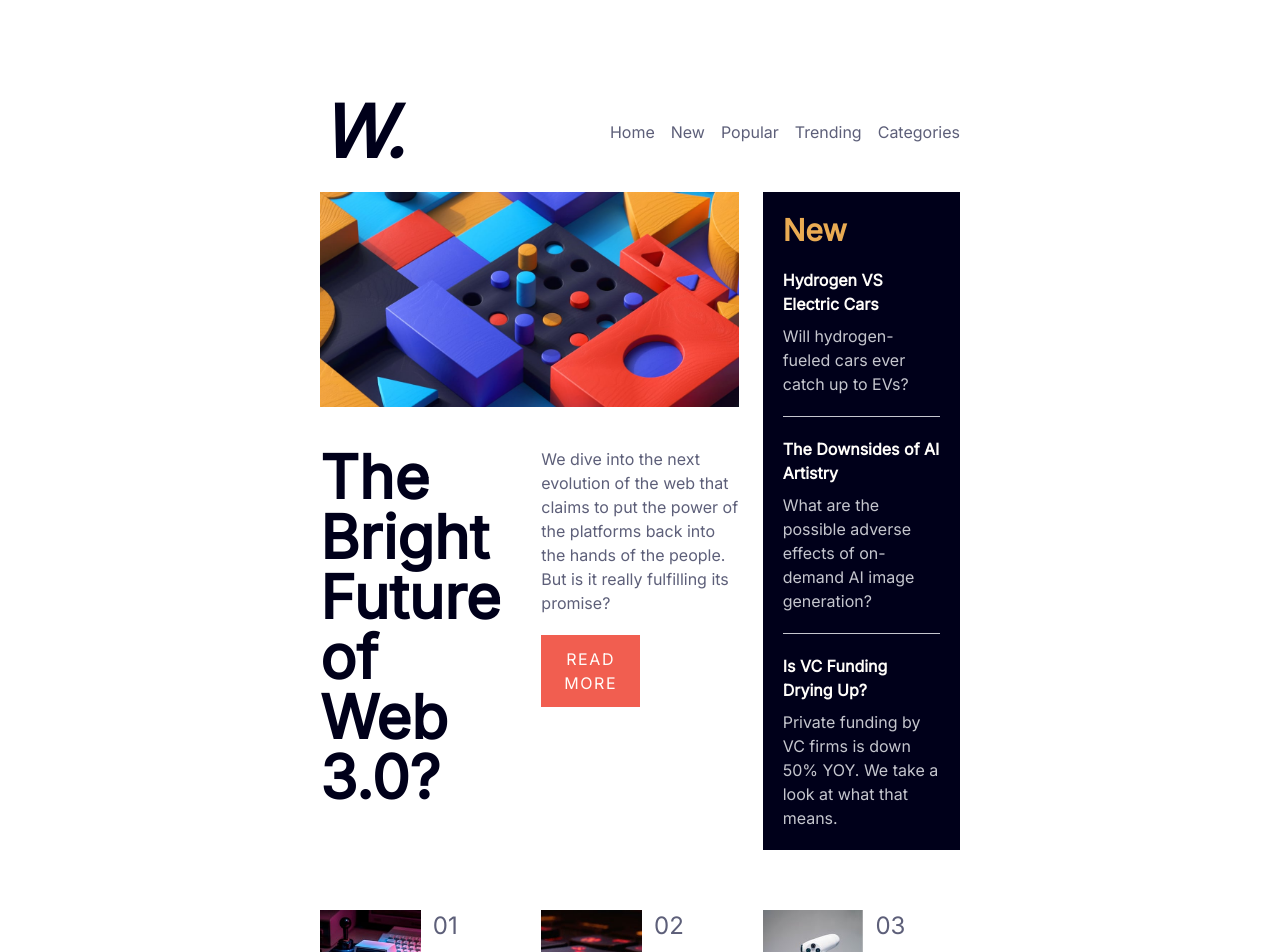
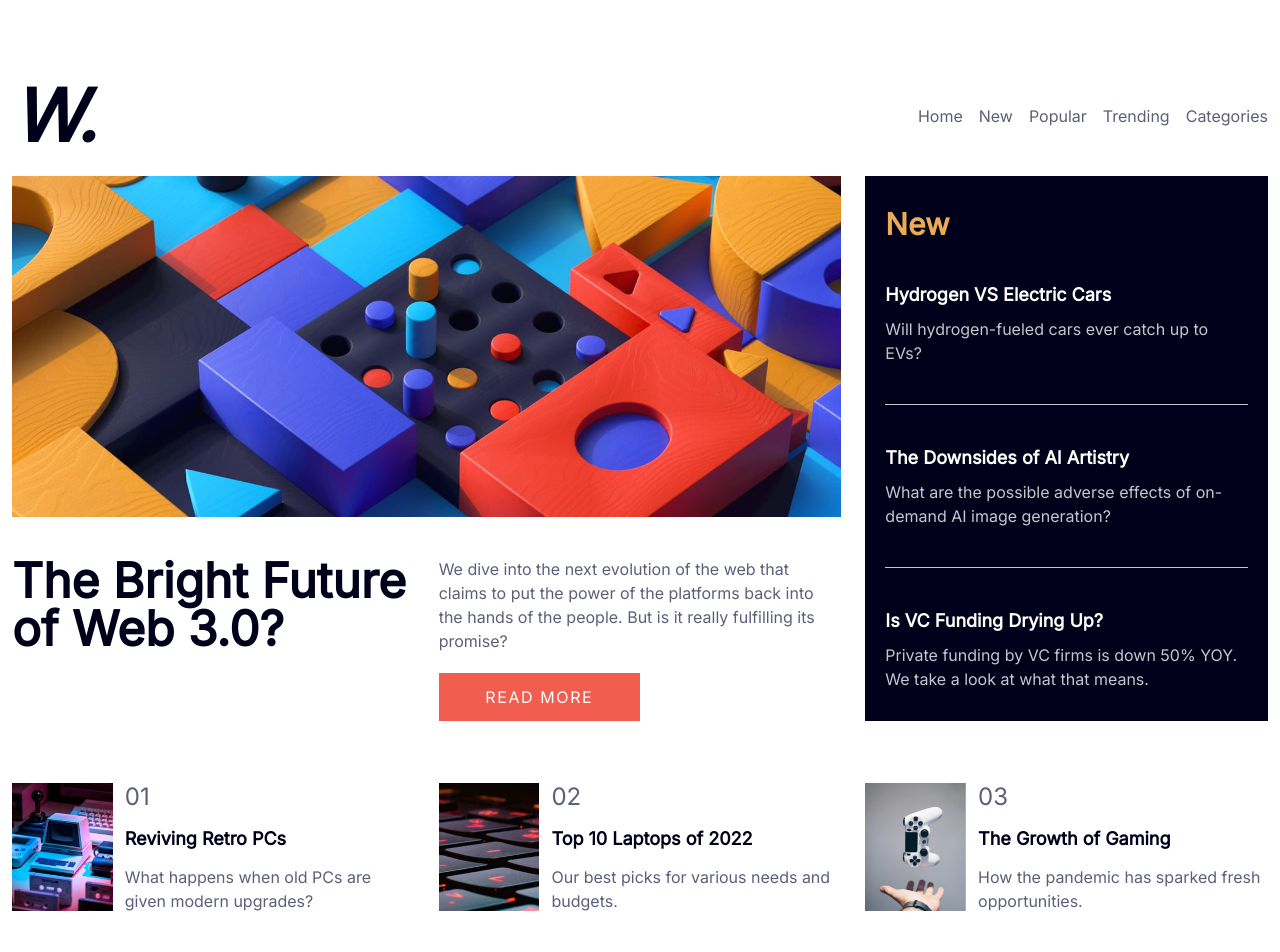
Before and after one commit to Mirtineh/news-homepage, a React (Vite) app: page / in a window 1280 px wide. Shown: the top 952 px of the page. Built offline with nearby package versions, Linux system fonts and the light colour scheme.

Commit message:
fix desktop max-w

```diff
--- a/src/App.tsx
+++ b/src/App.tsx
@@ -5,8 +5,8 @@ import Content from "./components/Content";
 
 function App() {
   return (
-    <div className="flex justify-center items-center min-h-screenh-screen w-full font-inter px-3 py-3 sm:px-80 sm:py-24">
-      <div className="w-full h-full">
+    <div className="flex justify-center items-center min-h-screenh-screen w-full font-inter">
+      <div className="max-w-7xl sm:my-20 m-3">
         <Navigation />
         <div className="grid grid-cols-1 sm:grid-cols-3 gap-5 sm:gap-x-6 sm:gap-y-10 mt-6">
           <Content />
--- a/src/components/Article.tsx
+++ b/src/components/Article.tsx
@@ -14,11 +14,11 @@ const Article: FunctionComponent<ArticleProps> = ({
   description,
 }) => {
   return (
-    <div className="flex gap-3 sm:mt-5">
-      <img src={imgSrc} alt="" className="w-28 h-32" />
+    <div className="flex items-center gap-3 sm:mt-5">
+      <img src={imgSrc} alt="" className="max-w-28 h-32" />
       <div className="flex flex-col justify-between gap-3">
         <p className="text-dark-grayish-blue text-2xl">{sequence}</p>
-        <p className="text-very-dark-blue font-medium hover:text-sort-red hover:cursor-pointer">
+        <p className="text-very-dark-blue font-medium hover:text-sort-red hover:cursor-pointer text-lg">
           {title}
         </p>
         <p className=" text-dark-grayish-blue">{description}</p>
--- a/src/components/Content.tsx
+++ b/src/components/Content.tsx
@@ -13,7 +13,7 @@ const Content: FunctionComponent<ContentProps> = () => {
         className="hidden sm:block sm:col-span-2 w-full h-full object-cover"
       />
       <img src={webMoble} alt="" className="sm:hidden" />
-      <p className="text-very-dark-blue text-6xl font-bold sm:row-start-2 self">
+      <p className="text-very-dark-blue text-5xl font-bold sm:row-start-2 self">
         The Bright Future of Web 3.0?
       </p>
       <div className="flex flex-col gap-5 sm:row-start-2">
--- a/src/components/New.tsx
+++ b/src/components/New.tsx
@@ -7,7 +7,7 @@ const New: FunctionComponent<NewProps> = () => {
   return (
     <div className="bg-very-dark-blue p-5 my-7 sm:my-0 sm:row-span-2">
       <div className="flex flex-col justify-around h-full gap-5">
-        <h1 className="text-soft-orange font-medium text-lg sm:text-3xl">
+        <h1 className="text-soft-orange font-medium text-xl sm:text-3xl">
           New
         </h1>
         <NewItem
--- a/src/components/NewItem.tsx
+++ b/src/components/NewItem.tsx
@@ -8,7 +8,7 @@ interface NewItemProps {
 const NewItem: FunctionComponent<NewItemProps> = ({ title, description }) => {
   return (
     <div className="flex flex-col gap-2">
-      <p className="text-Off-white font-bold hover:text-soft-orange hover:cursor-pointer">
+      <p className="text-Off-white font-bold hover:text-soft-orange hover:cursor-pointer text-lg">
         {title}
       </p>
       <p className="text-grayish-blue">{description}</p>
```
